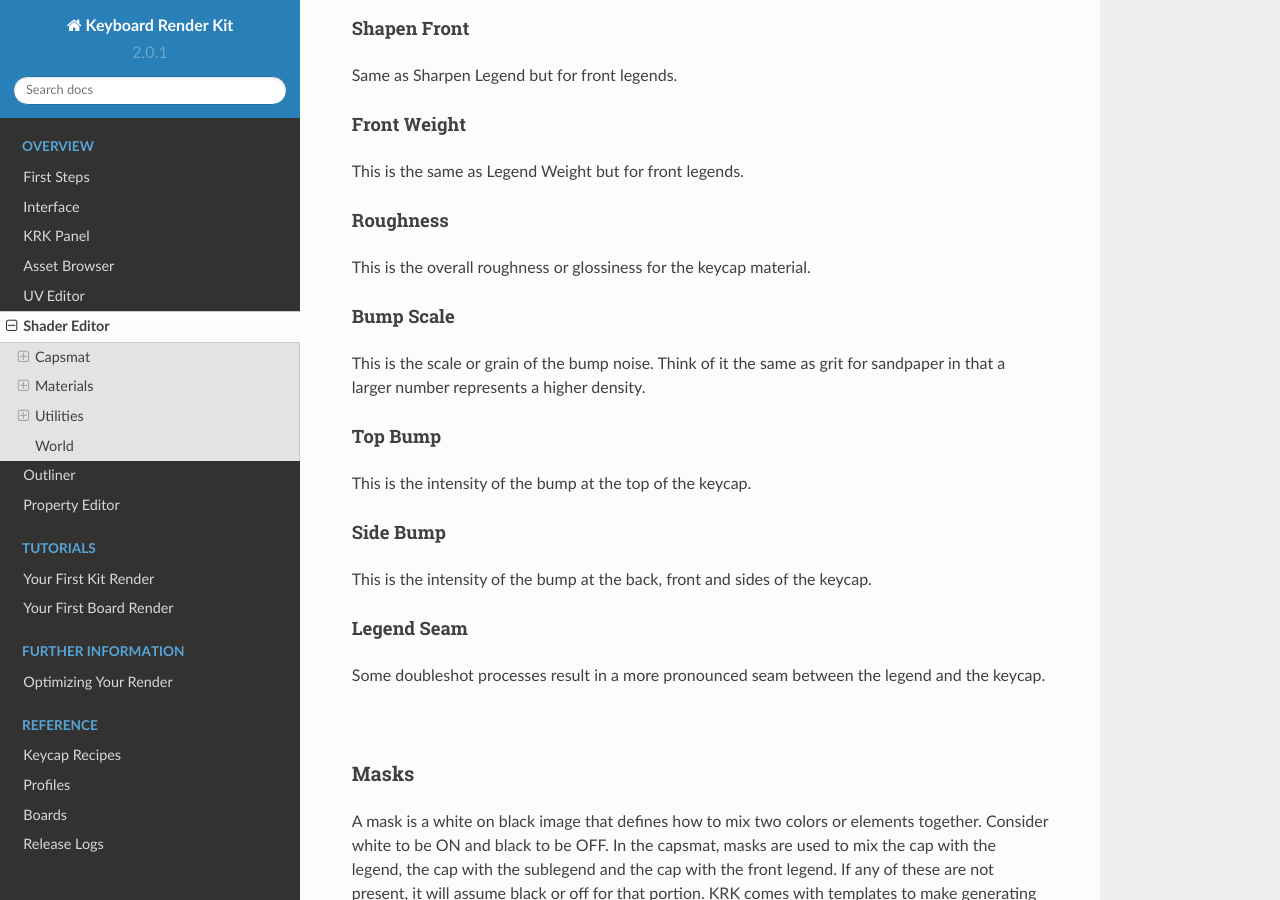
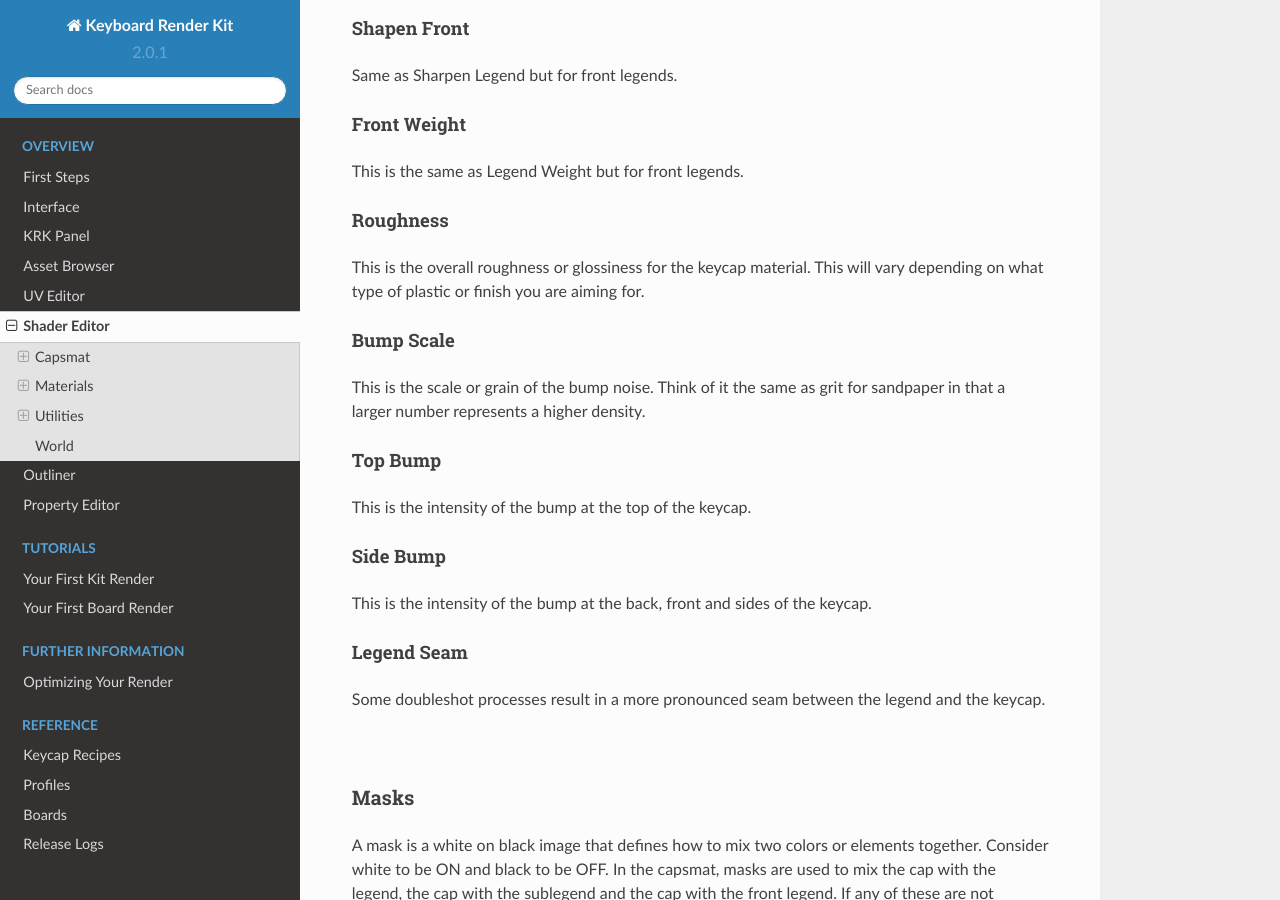
Before and after one commit to imperfectlink/KeyboardRenderKit, a Sphinx documentation site: the page built from docs/source/materials.rst, in a window 1280 px wide and 900 px high, scrolled down 3154 px. Built offline with Sphinx 7.4.7 and the Read the Docs theme 2.0.0, drawn with Linux system fonts in a browser that asks for light colours.

Commit message:
Update materials.rst

```diff
--- a/docs/source/materials.rst
+++ b/docs/source/materials.rst
@@ -67,7 +67,7 @@
 
 Roughness
 ^^^^
-This is the overall roughness or glossiness for the keycap material.
+This is the overall roughness or glossiness for the keycap material. This will vary depending on what type of plastic or finish you are aiming for.
 
 Bump Scale
 ^^^^
```
